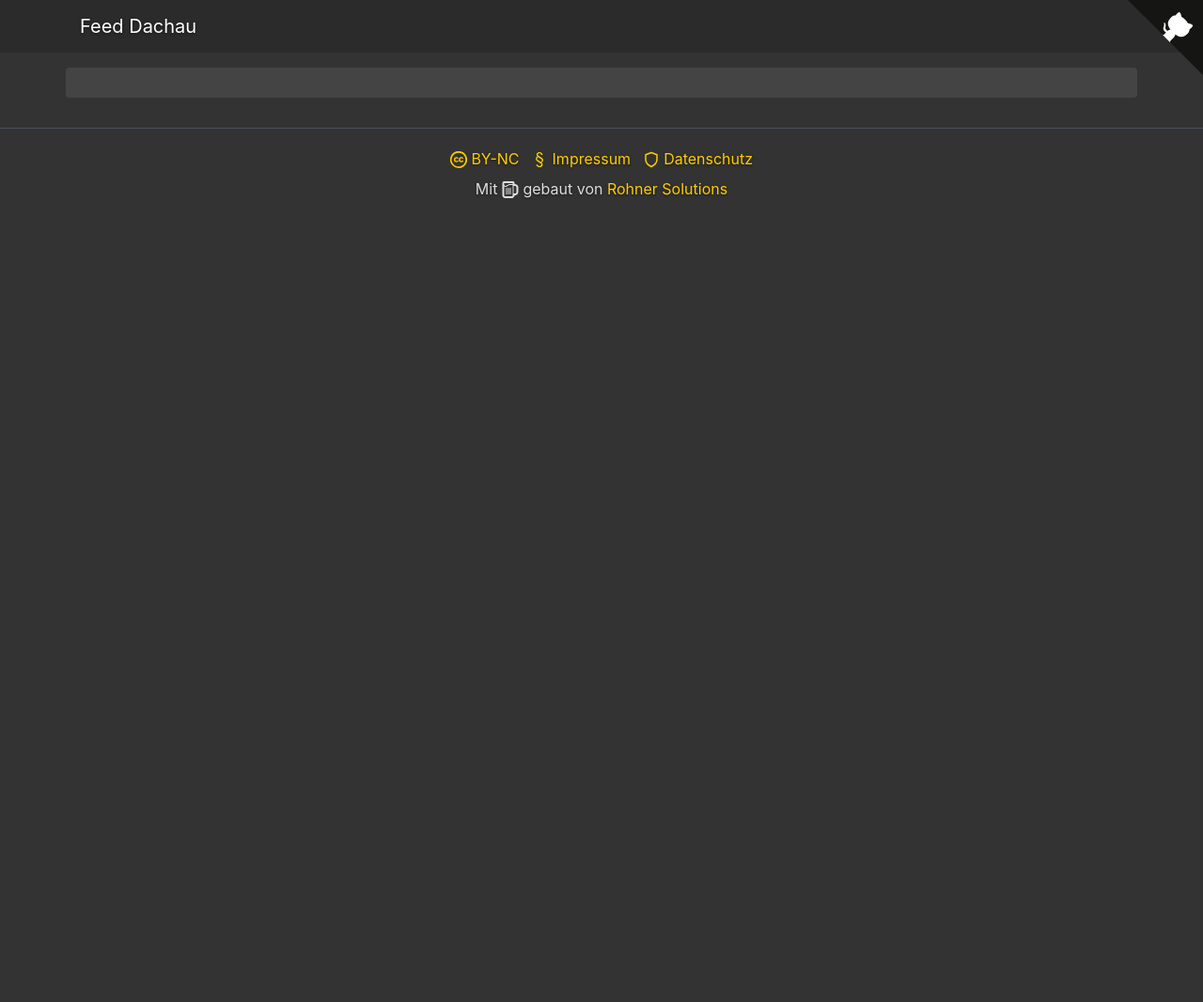
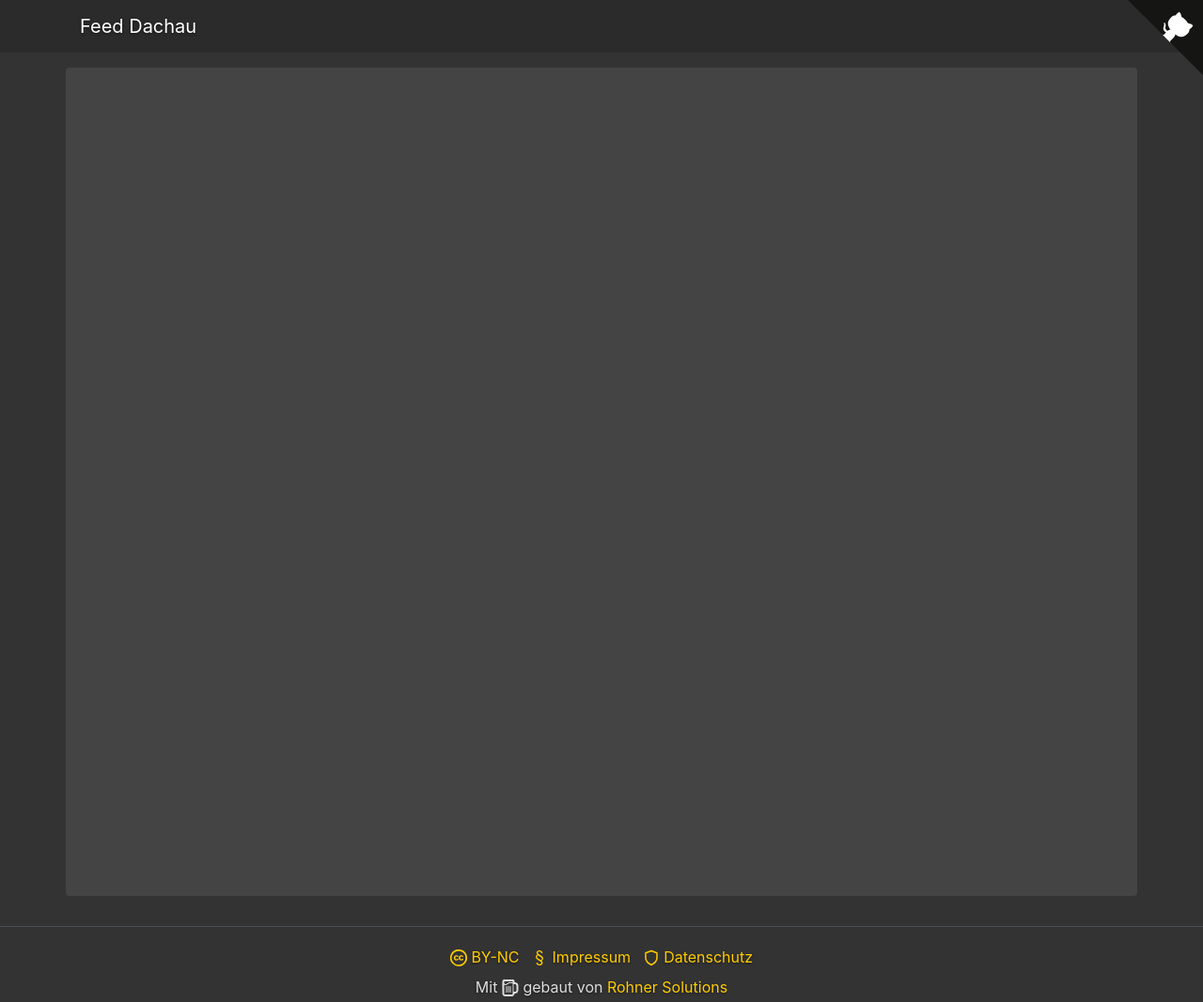
Before and after one commit to midzer/feed-dachau, a Jekyll site: the page built from index.md, in a window 1280 px wide. Shown: the whole page at 94% size. Built offline with Jekyll 4.4.1, drawn with Linux system fonts in a browser that asks for light colours; before the commit the page ends 900 px from its top, so only the background shows below that.

Commit message:
introduce min-height for feedbox

```diff
--- a/_sass/core/_base.scss
+++ b/_sass/core/_base.scss
@@ -24,6 +24,8 @@ a:hover {
     grid-gap: 0.5rem;
     grid-template-columns: 85px 65px 130px auto;
 
+    min-height: 850px;
+
     @include media-breakpoint-only(xs) {
       grid-template-columns: 130px auto;
     }
```
